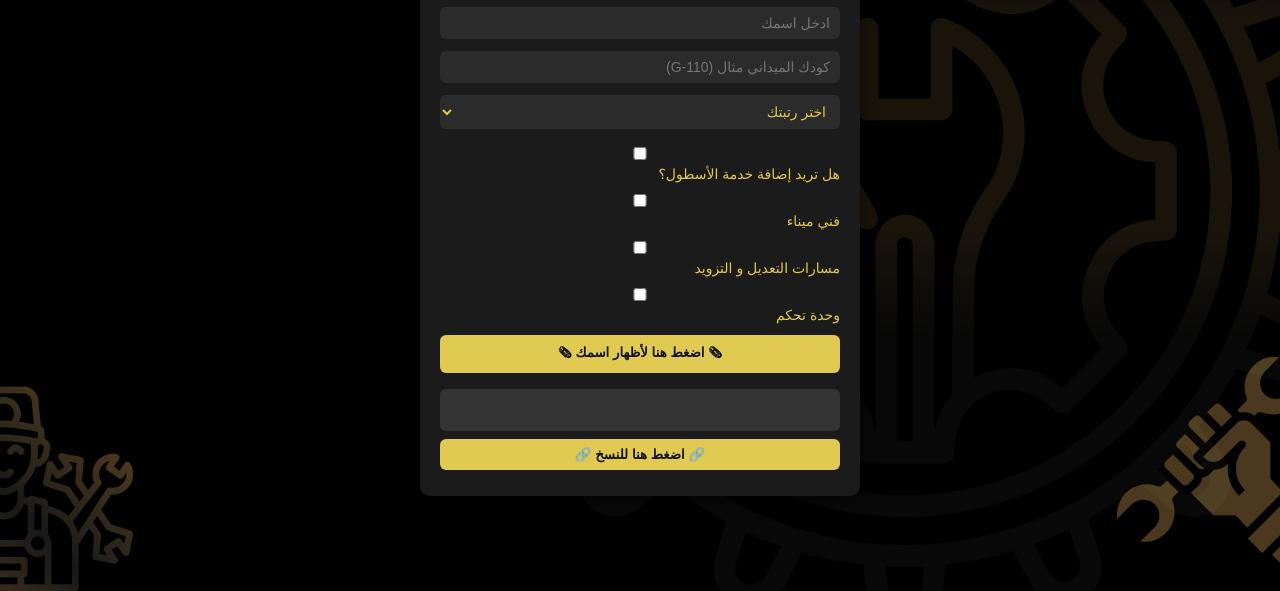
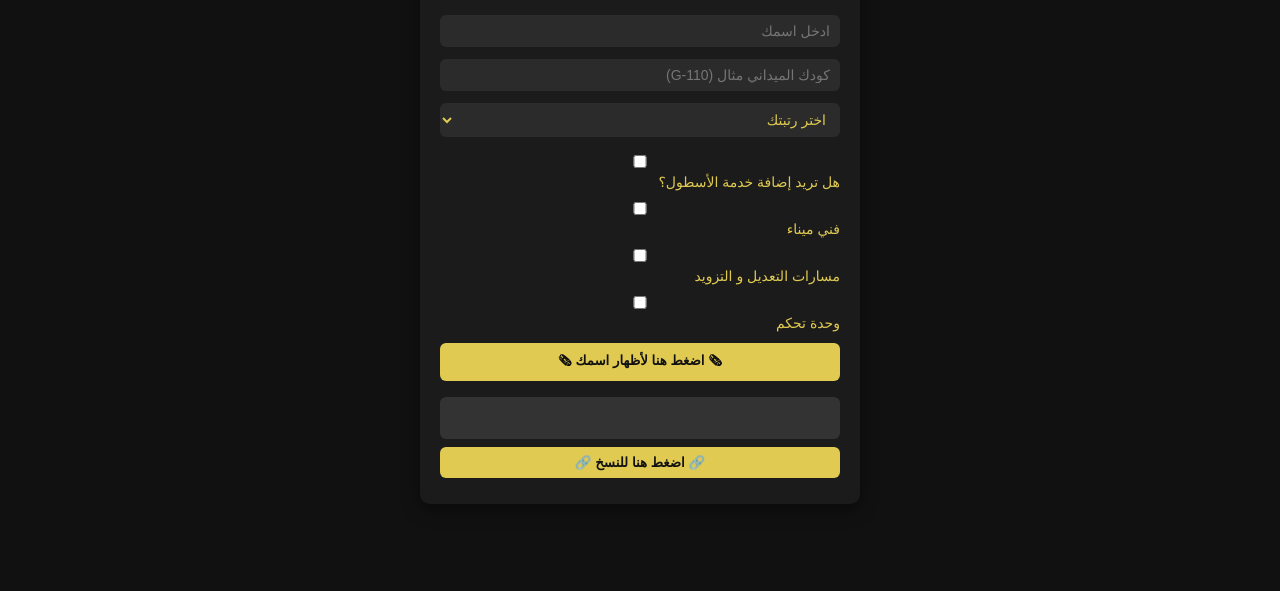
Before and after one commit to xhhp1/mechanics, a plain HTML site: page index.html in a window 1280 px wide. Shown: the part 209-800 px from the top of the page. Drawn offline with Linux system fonts and the light colour scheme.

Commit message:
index.html

```diff
--- a/index.html
+++ b/index.html
@@ -5,15 +5,6 @@
 <meta name="viewport" content="width=device-width,initial-scale=1" />
 <title>SRT — توجيهات</title>
 <style>
-  body {
-    background: url("https://raw.githubusercontent.com/xhhp1/mechanics/main/images/mechan.png") no-repeat center center fixed;
-    background-size: cover;
-    margin: 0;
-  }
-</style>
-
-<style>
-
   body {
     font-family: Arial, sans-serif;
     background-color: #111;
```
